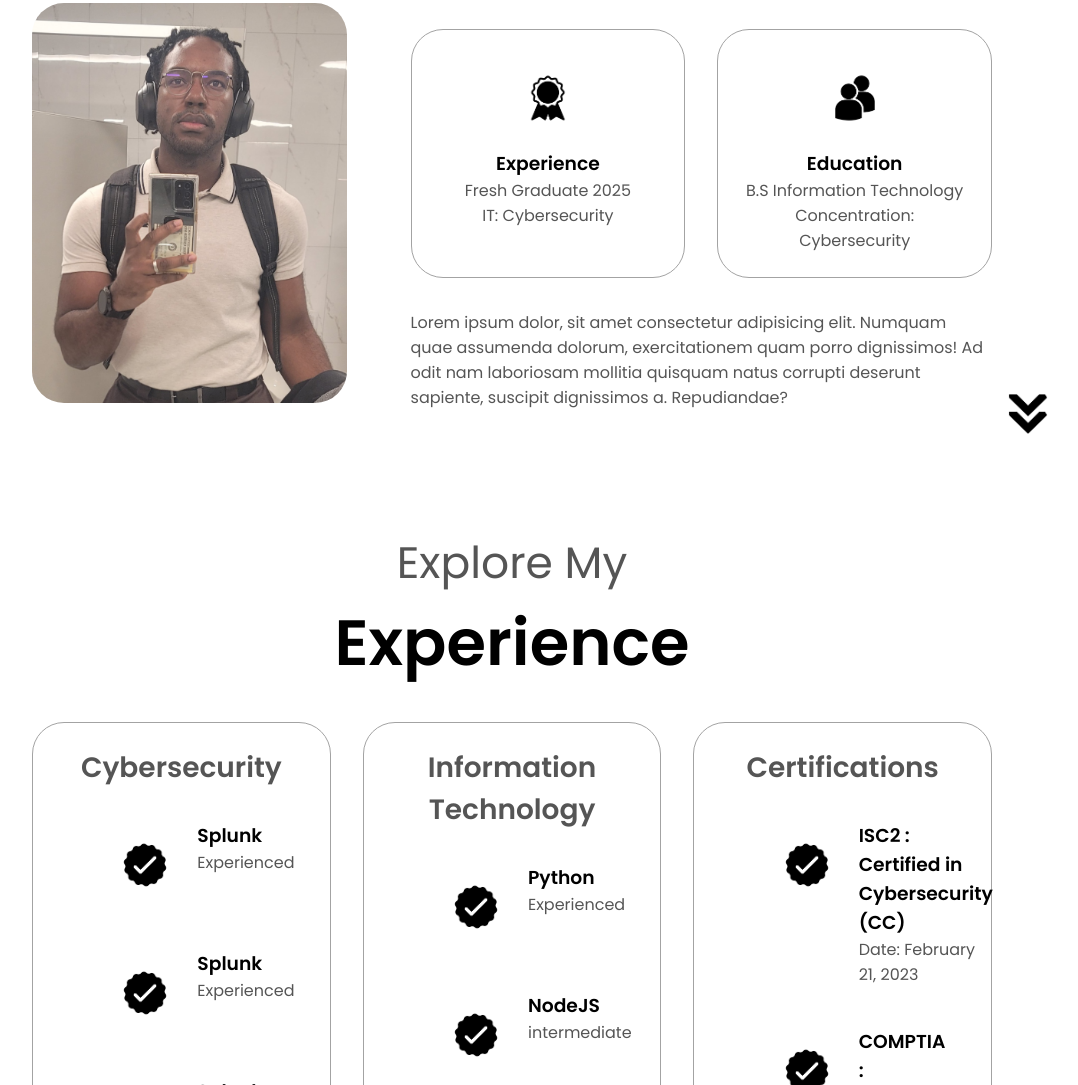
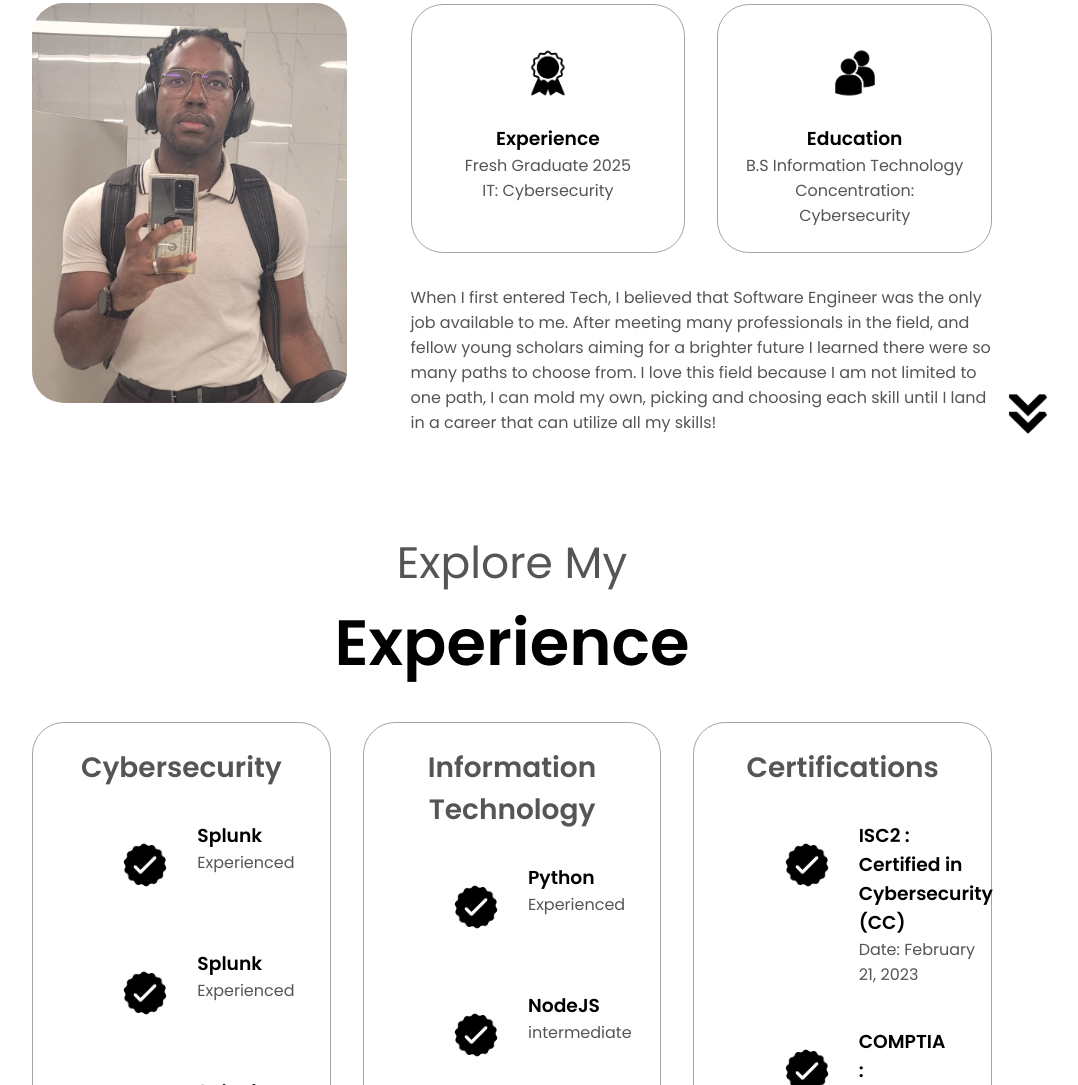
Before and after one commit to Typical-Ish/RESUME-WEBSITE-2, a plain HTML site: page index.html in a window 1280 px wide. Shown: the part 1399-2484 px from the top of the page, without its empty margins (128-1206 px from the left). Drawn offline with Linux system fonts and the light colour scheme.

Commit message:
index.html

```diff
--- a/index.html
+++ b/index.html
@@ -125,7 +125,8 @@
           <div class="text-container">
 
                     <p>
-                        Lorem ipsum dolor, sit amet consectetur adipisicing elit. Numquam quae assumenda dolorum, exercitationem quam porro dignissimos! Ad odit nam laboriosam mollitia quisquam natus corrupti deserunt sapiente, suscipit dignissimos a. Repudiandae?
+                        When I first entered Tech, I believed that Software Engineer was the only job available to me. After meeting many professionals in the field, and fellow young scholars aiming for a brighter future
+                        I learned there were so many paths to choose from. I love this field because I am not limited to one path, I can mold my own, picking and choosing each skill until I land in a career that can utilize all my skills!
 
                     </p>
 
```
